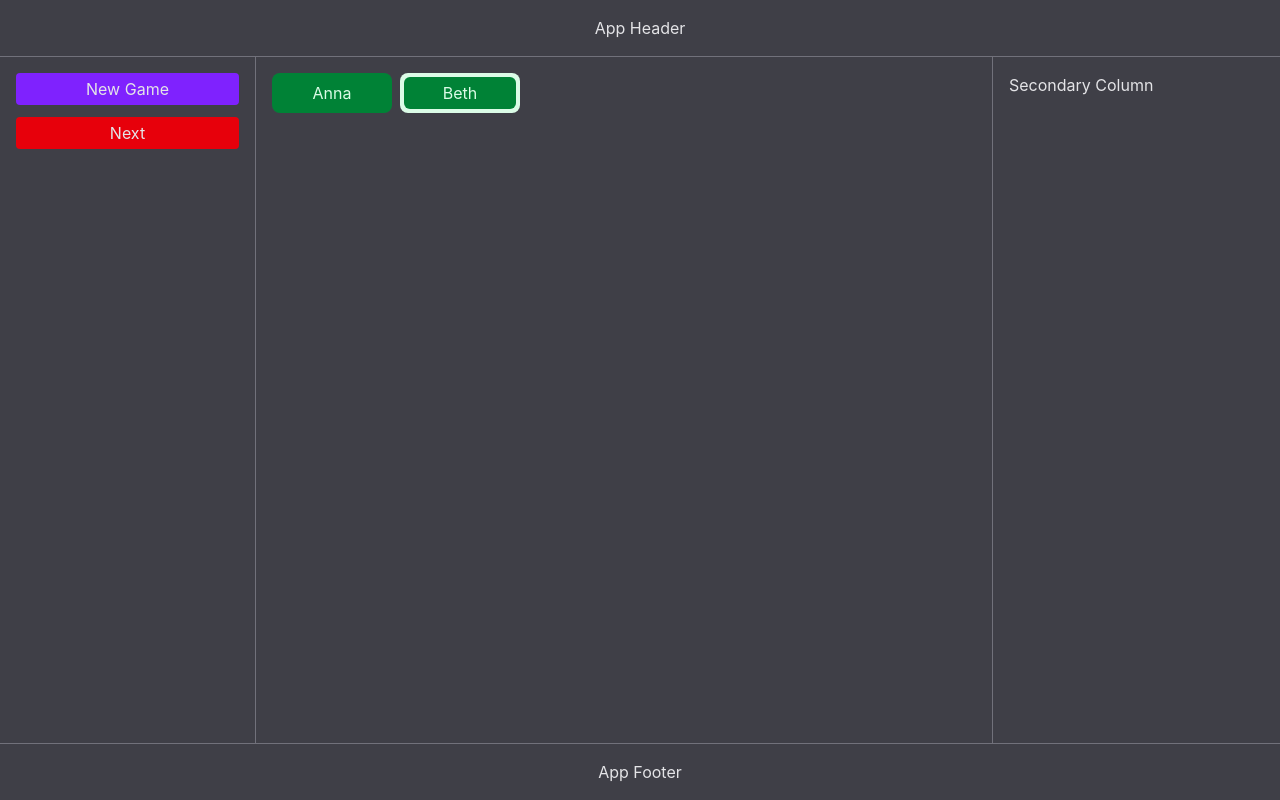
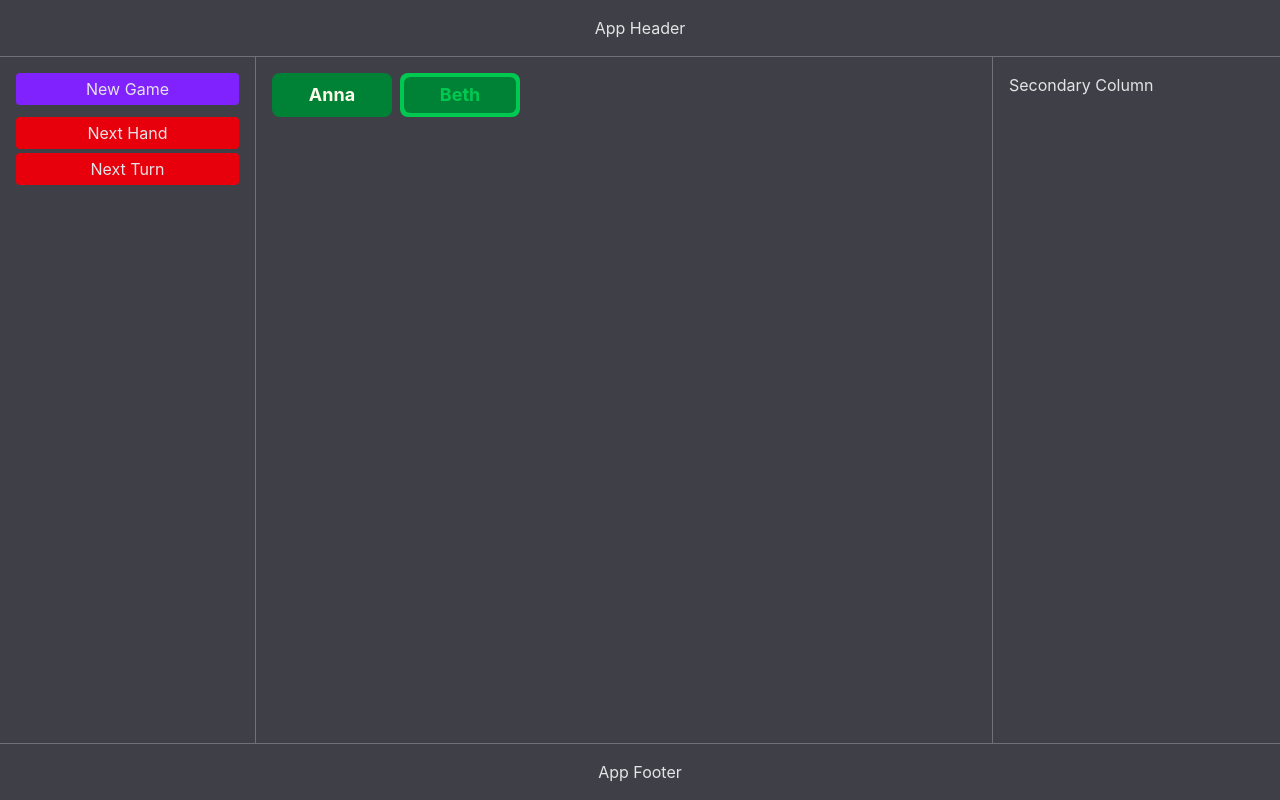
Before and after one commit to trudoholic/ccg2026, a React (Vite) app: page / in a window 1280 px wide. Both pictures are taken after a click on the button "# 2". Built offline with nearby package versions, Linux system fonts and the light colour scheme.

Commit message:
nextTurnIdx

```diff
--- a/src/components/MainControls.tsx
+++ b/src/components/MainControls.tsx
@@ -5,6 +5,7 @@ function MainControls() {
   const nPlayers = useFlowStore(s => s.nPlayers)
   const setPlayers = useFlowStore(s => s.setPlayers)
   const nextHandIdx = useFlowStore(s => s.nextHandIdx)
+  const nextTurnIdx = useFlowStore(s => s.nextTurnIdx)
 
   return (
     <div className="flex flex-col gap-1">
@@ -12,7 +13,8 @@ function MainControls() {
         <>
           <Button onClick={() => setPlayers(0)}>New Game</Button>
           <div className="h-1" />
-          <Button onClick={nextHandIdx} variant={"red"}>Next</Button>
+          <Button onClick={nextHandIdx} variant={"red"}>Next Hand</Button>
+          <Button onClick={nextTurnIdx} variant={"red"}>Next Turn</Button>
         </>
       ): (
         <>
--- a/src/components/PlayerView.tsx
+++ b/src/components/PlayerView.tsx
@@ -8,11 +8,14 @@ type PlayerViewProps = {
 
 function PlayerView({idx}: PlayerViewProps) {
   const handIdx = useFlowStore(s => s.handIdx)
+  const turnIdx = useFlowStore(s => s.turnIdx)
 
   return (
-    <div className={`w-30 p-1 ${idx === handIdx? 'bg-green-100': 'bg-green-700'} rounded-lg`}>
+    <div className={`w-30 p-1 ${idx === handIdx? 'bg-green-500': 'bg-green-700'} rounded-lg`}>
       <div className="p-1 bg-green-700 rounded-md">
-        <p className="text-center text-green-100">{names[idx]}</p>
+        <p className={`font-bold text-lg text-center ${idx === turnIdx? 'text-amber-50': 'text-green-500'}`}>
+          {names[idx]}
+        </p>
       </div>
     </div>
   )
--- a/src/store/useFlowStore.ts
+++ b/src/store/useFlowStore.ts
@@ -22,6 +22,7 @@ type FlowState = typeof initialState
 interface FlowActions {
   setPlayers: (n: number) => void
   nextHandIdx: () => void
+  nextTurnIdx: () => void
 }
 
 export const useFlowStore = create<FlowState & FlowActions>(
@@ -34,5 +35,6 @@ export const useFlowStore = create<FlowState & FlowActions>(
     })),
 
     nextHandIdx: () => set((state) => ({handIdx: getNextIdx(state.handIdx, state.nPlayers, false)})),
+    nextTurnIdx: () => set((state) => ({turnIdx: getNextIdx(state.turnIdx, state.nPlayers, false)})),
   })
 )
```
